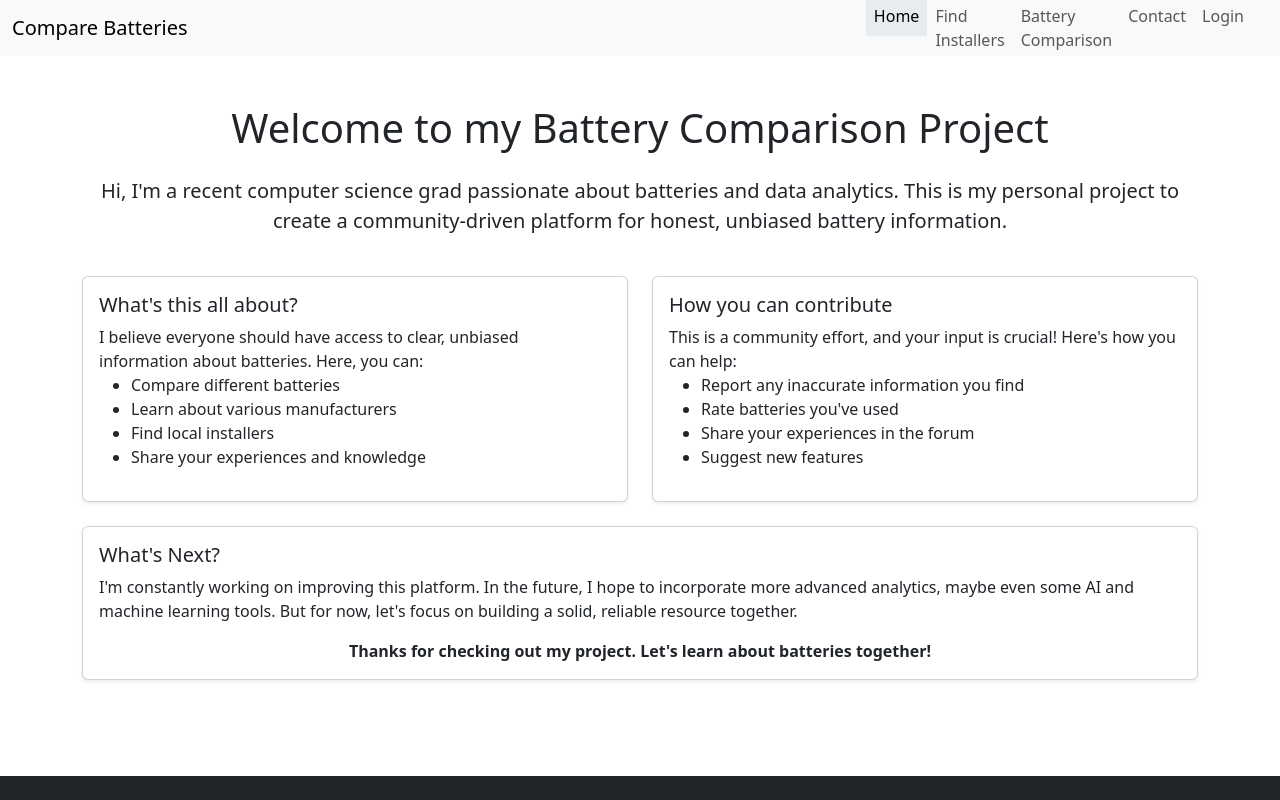
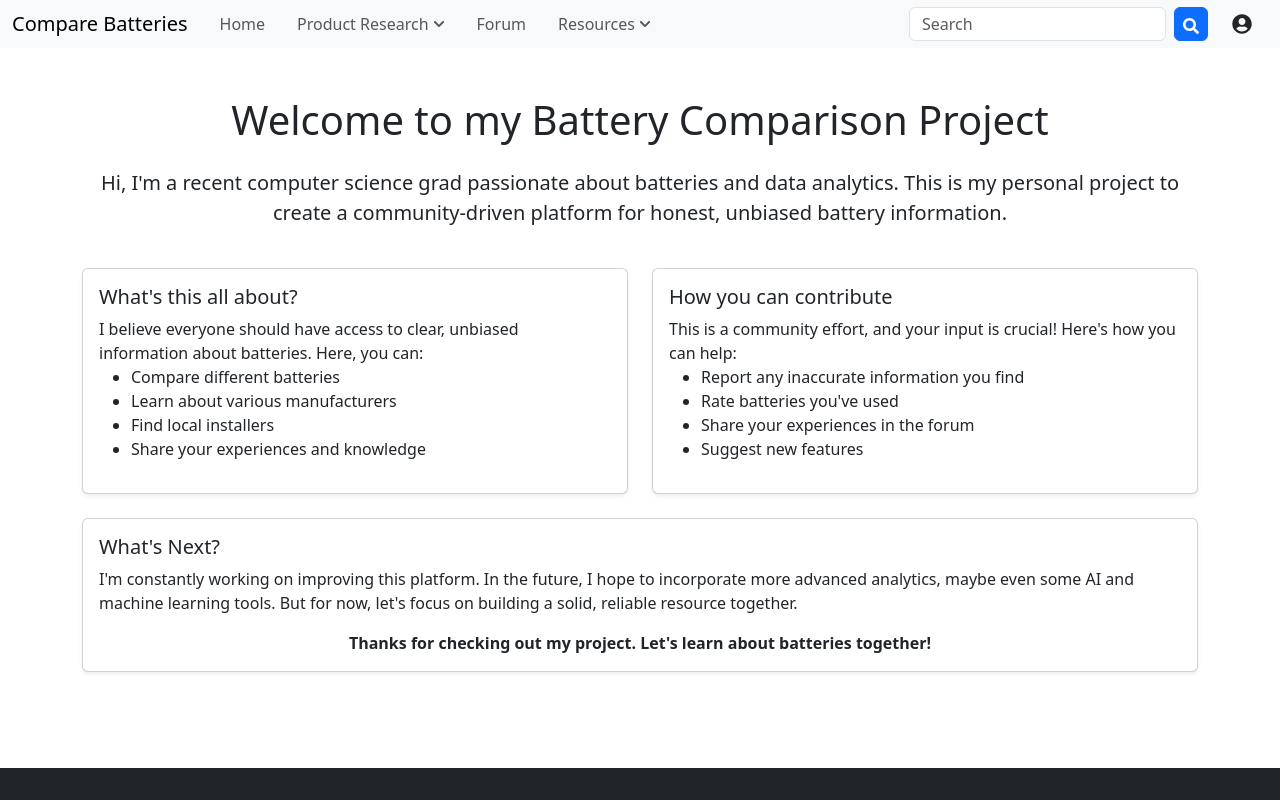
Before and after one commit to maroungrey/InstallersMap, a React (Create React App) app in the folder frontend/: page / in a window 1280 px wide. Shown: the top 800 px of the page. Built offline with nearby package versions, Linux system fonts and the light colour scheme; no server answers.

Commit message:
updated navbar but still needs a few tweaks

```diff
--- a/frontend/src/Components/Common/Navbar.jsx
+++ b/frontend/src/Components/Common/Navbar.jsx
@@ -1,93 +1,158 @@
 import React, { useState } from 'react';
-import {
-  MDBContainer,
-  MDBNavbar,
-  MDBNavbarBrand,
-  MDBNavbarToggler,
-  MDBIcon,
-  MDBNavbarNav,
-  MDBNavbarItem,
-  MDBNavbarLink,
-  MDBBtn,
-  MDBDropdown,
-  MDBDropdownToggle,
-  MDBDropdownMenu,
-  MDBDropdownItem,
-  MDBCollapse,
-} from 'mdb-react-ui-kit';
+import { useNavigate } from 'react-router-dom';
+import { useAuth } from '../../AuthContext';
+import { FaSearch, FaUserCircle, FaChevronDown } from 'react-icons/fa';
 
-export default function Navbar() {
-  const [openBasic, setOpenBasic] = useState(false);
+const NavigationBar = ({ isAdminLoggedIn, onAdminLogout }) => {
+  const [searchQuery, setSearchQuery] = useState('');
+  const [openDropdown, setOpenDropdown] = useState('');
+  const [isNavExpanded, setIsNavExpanded] = useState(false);
+  const { user, logout } = useAuth();
+  const navigate = useNavigate();
+
+  const handleSearchSubmit = (e) => {
+    e.preventDefault();
+    setSearchQuery('');
+  };
+
+  const handleProfileClick = () => {
+    navigate(`/user/${user}`);
+  };
+
+  const handleLogout = async () => {
+    try {
+      await logout();
+      navigate('/login');
+    } catch (error) {
+      console.error('Failed to logout. Please try again.');
+    }
+  };
+
+  const handleDropdown = (eventKey) => {
+    setOpenDropdown(openDropdown === eventKey ? '' : eventKey);
+  };
+
+  const toggleNav = () => {
+    setIsNavExpanded(!isNavExpanded);
+  };
 
   return (
-    <MDBNavbar expand='lg' light bgColor='light'>
-    <MDBContainer fluid>
-      <MDBNavbarBrand href='/'>Compare Batteries</MDBNavbarBrand>
+    <nav className="navbar navbar-expand-lg navbar-light bg-light py-1 sticky-top">
+      <div className="container-fluid">
+        <a className="navbar-brand py-0" href="/">Compare Batteries</a>
 
-      <MDBNavbarToggler
-        aria-controls='navbarSupportedContent'
-        aria-expanded='false'
-        aria-label='Toggle navigation'
-        onClick={() => setOpenBasic(!openBasic)}
-      >
-        <MDBIcon icon='bars' fas />
-      </MDBNavbarToggler>
+        <button
+          className={`navbar-toggler ${isNavExpanded ? 'expanded' : ''}`}
+          type="button"
+          onClick={toggleNav}
+          aria-controls="basic-navbar-nav"
+          aria-expanded={isNavExpanded}
+          aria-label="Toggle navigation"
+        >
+          <span className="navbar-toggler-icon">
+            <span></span>
+          </span>
+        </button>
 
-      <MDBCollapse navbar open={openBasic} className='justify-content-end'>
-        <MDBNavbarNav className='mr-auto mb-2 mb-lg-0'></MDBNavbarNav>
+        <div className={`navbar-collapse collapse ${isNavExpanded ? 'show' : ''}`} id="basic-navbar-nav">
+          <ul className="navbar-nav me-auto">
+            <li className="nav-item">
+              <a className="nav-link py-2" href="/">Home</a>
+            </li>
 
-        <div className='d-flex align-items-center'>
-          <MDBNavbarNav className='me-3'>
-            <MDBNavbarItem>
-              <MDBNavbarLink active aria-current='page' href='/'>
-                Home
-              </MDBNavbarLink>
-            </MDBNavbarItem>
-            <MDBNavbarItem>
-              <MDBNavbarLink href='/installers-map'>Find Installers</MDBNavbarLink>
-            </MDBNavbarItem>
-            <MDBNavbarItem>
-              <MDBNavbarLink href='/battery-comparison'>Battery Comparison</MDBNavbarLink>
-            </MDBNavbarItem>
-            <MDBNavbarItem>
-              <MDBNavbarLink href='/contact'>Contact</MDBNavbarLink>
-            </MDBNavbarItem>
-            <MDBNavbarItem>
-              <MDBNavbarLink href='/login'>Login</MDBNavbarLink>
-            </MDBNavbarItem>
+            <li className={`nav-item dropdown nav-dropdown ${openDropdown === 'products' ? 'show' : ''}`}>
+              <a
+                className="nav-link dropdown-toggle py-2"
+                href="#"
+                role="button"
+                onClick={() => handleDropdown('products')}
+                aria-expanded={openDropdown === 'products'}
+              >
+                <span className="d-flex align-items-center">
+                  Product Research
+                  <FaChevronDown className={`ms-1 dropdown-arrow ${openDropdown === 'products' ? 'rotated' : ''}`} />
+                </span>
+              </a>
+              <ul className={`dropdown-menu ${openDropdown === 'products' ? 'show' : ''}`}>
+                <li><a className="dropdown-item" href="/battery-comparison">Compare Batteries</a></li>
+                <li><a className="dropdown-item" href="/solar-panels-comparison">Compare Solar Panels</a></li>
+                <li><a className="dropdown-item" href="/inverters-comparison">Compare Inverters</a></li>
+                <li><a className="dropdown-item" href="/installers-map">Find Installers</a></li>
+              </ul>
+            </li>
 
-            {/* <MDBNavbarItem>
-              <MDBDropdown>
-                <MDBDropdownToggle tag='a' className='nav-link' role='button'>
-                  Dropdown
-                </MDBDropdownToggle>
-                <MDBDropdownMenu>
-                  <MDBDropdownItem link>Action</MDBDropdownItem>
-                  <MDBDropdownItem link>Another action</MDBDropdownItem>
-                  <MDBDropdownItem link>Something else here</MDBDropdownItem>
-                </MDBDropdownMenu>
-              </MDBDropdown>
-            </MDBNavbarItem> */}
+            <li className="nav-item">
+              <a className="nav-link py-2" href="/forum">Forum</a>
+            </li>
 
-            {/* <MDBNavbarItem>
-              <MDBNavbarLink disabled href='#' tabIndex={-1} aria-disabled='true'>
-                Disabled
-              </MDBNavbarLink>
-            </MDBNavbarItem> */}
-          </MDBNavbarNav>
+            <li className={`nav-item dropdown nav-dropdown ${openDropdown === 'resources' ? 'show' : ''}`}>
+              <a
+                className="nav-link dropdown-toggle py-2"
+                href="#"
+                role="button"
+                onClick={() => handleDropdown('resources')}
+                aria-expanded={openDropdown === 'resources'}
+              >
+                <span className="d-flex align-items-center">
+                  Resources
+                  <FaChevronDown className={`ms-1 dropdown-arrow ${openDropdown === 'resources' ? 'rotated' : ''}`} />
+                </span>
+              </a>
+              <ul className={`dropdown-menu ${openDropdown === 'resources' ? 'show' : ''}`}>
+                <li><a className="dropdown-item" href="/help">Help Center</a></li>
+                <li><a className="dropdown-item" href="/contact">Contact Us</a></li>
+                <li><hr className="dropdown-divider" /></li>
+                <li><a className="dropdown-item" href="/terms">Terms & Rules</a></li>
+                <li><a className="dropdown-item" href="/privacy">Privacy Policy</a></li>
+              </ul>
+            </li>
+          </ul>
 
-          {/* <form className='d-flex input-group'>
-            <input
-              type='search'
-              className='form-control'
-              placeholder='Type query'
-              aria-label='Search'
-            />
-            <MDBBtn color='primary'>Search</MDBBtn>
-          </form> */}
+          <div className="d-flex align-items-center search-container">
+            <form className="d-flex flex-grow-1 me-2" onSubmit={handleSearchSubmit}>
+              <input
+                type="search"
+                className="form-control me-2 py-1"
+                placeholder="Search"
+                value={searchQuery}
+                onChange={(e) => setSearchQuery(e.target.value)}
+              />
+              <button type="submit" className="btn btn-primary px-2 py-1">
+                <FaSearch />
+              </button>
+            </form>
+
+            <div className={`dropdown ${openDropdown === 'user' ? 'show' : ''}`}>
+              <a
+                className="nav-link py-2"
+                href="#"
+                role="button"
+                onClick={() => handleDropdown('user')}
+                aria-expanded={openDropdown === 'user'}
+              >
+                <FaUserCircle size={20} />
+              </a>
+              <ul className={`dropdown-menu dropdown-menu-end ${openDropdown === 'user' ? 'show' : ''}`}>
+                {user ? (
+                  <>
+                    <li><a className="dropdown-item" onClick={handleProfileClick}>Profile</a></li>
+                    <li><a className="dropdown-item" href="/dashboard">Dashboard</a></li>
+                    <li><hr className="dropdown-divider" /></li>
+                    <li><a className="dropdown-item" onClick={handleLogout}>Logout</a></li>
+                  </>
+                ) : (
+                  <>
+                    <li><a className="dropdown-item" href="/login">Login</a></li>
+                    <li><a className="dropdown-item" href="/register">Register</a></li>
+                  </>
+                )}
+              </ul>
+            </div>
+          </div>
         </div>
-      </MDBCollapse>
-    </MDBContainer>
-  </MDBNavbar>
+      </div>
+    </nav>
   );
-}
+};
+
+export default NavigationBar;
--- a/frontend/src/Styles/CustomStyles.css
+++ b/frontend/src/Styles/CustomStyles.css
@@ -348,3 +348,170 @@
   -webkit-box-orient: vertical;
   overflow: hidden;
 }
+
+
+
+/* NAVBAR */
+
+/* Navbar.css */
+/* Hide default dropdown arrows */
+.nav-dropdown .dropdown-toggle::after {
+  display: none !important;
+}
+
+/* Align all nav items */
+.navbar .nav-link,
+.navbar .dropdown-toggle {
+  height: 40px !important;
+  display: flex !important;
+  align-items: center !important;
+  padding: 0 1rem !important;
+}
+
+/* Dropdown animation */
+.dropdown-menu {
+  display: block;
+  visibility: hidden;
+  opacity: 0;
+  transform: translateY(-10px);
+  transition: all 0.2s ease-in-out;
+  margin: 0 !important; /* Remove bottom margin */
+}
+
+.show > .dropdown-menu {
+  visibility: visible;
+  opacity: 1;
+  transform: translateY(0);
+}
+
+/* Mobile styles */
+@media (max-width: 991px) {
+  .navbar-collapse {
+    background: #f8f9fa;
+    padding: 1rem;
+  }
+
+  /* Reset dropdown styles */
+  .nav-dropdown .dropdown-menu {
+    border: none !important;
+    background-color: transparent !important;
+    padding-left: 1rem !important;
+    transform: none !important;
+    transition: max-height 0.3s ease-in-out, opacity 0.2s ease-in-out;
+    max-height: 0;
+    display: block !important;
+    visibility: visible !important;
+    opacity: 0;
+    overflow: hidden;
+    position: static;
+    float: none;
+    padding-bottom: 0 !important;
+  }
+
+  .nav-dropdown.show .dropdown-menu {
+    max-height: 500px;
+    opacity: 1;
+  }
+
+  .nav-dropdown .dropdown-item {
+    padding: 0.5rem 0 !important;
+    background-color: transparent !important;
+  }
+
+  /* User dropdown specific styles */
+  .dropdown-menu-end {
+    position: absolute;
+    right: 0;
+    left: auto;
+    border: 1px solid rgba(0,0,0,.15) !important;
+    background-color: white !important;
+    padding: 0.5rem 0 !important;
+    transform: none !important;
+    transition: opacity 0.2s ease-in-out;
+  }
+
+  .search-container {
+    width: 100%;
+    margin-top: 1rem;
+  }
+
+  .search-container form {
+    flex: 1;
+  }
+
+  /* Toggler styles */
+  .navbar-toggler {
+    border: none;
+    padding: 0;
+    width: 40px;
+    height: 40px;
+    position: relative;
+    background: transparent;
+  }
+
+  .navbar-toggler:focus {
+    box-shadow: none;
+  }
+
+  /* Center the toggler icon container */
+  .navbar-toggler .navbar-toggler-icon {
+    background: none;
+    display: block;
+    width: 24px;
+    height: 24px;
+    position: absolute;
+    top: 50%;
+    left: 50%;
+    transform: translate(-50%, -50%);
+  }
+
+  /* Create the three lines */
+  .navbar-toggler .navbar-toggler-icon::before,
+  .navbar-toggler .navbar-toggler-icon::after,
+  .navbar-toggler .navbar-toggler-icon span {
+    content: '';
+    display: block;
+    position: absolute;
+    width: 24px;
+    height: 2px;
+    background-color: rgba(0, 0, 0, 0.55);
+    transition: all 0.3s ease-in-out;
+    left: 0;
+  }
+
+  /* Position the lines */
+  .navbar-toggler .navbar-toggler-icon::before {
+    top: 4px;
+  }
+
+  .navbar-toggler .navbar-toggler-icon span {
+    top: 11px;
+  }
+
+  .navbar-toggler .navbar-toggler-icon::after {
+    bottom: 4px;
+  }
+
+  /* X animation */
+  .navbar-toggler.expanded .navbar-toggler-icon::before {
+    transform: translateY(7px) rotate(45deg);
+  }
+
+  .navbar-toggler.expanded .navbar-toggler-icon span {
+    opacity: 0;
+  }
+
+  .navbar-toggler.expanded .navbar-toggler-icon::after {
+    transform: translateY(-7px) rotate(-45deg);
+  }
+}
+
+/* Dropdown arrow animation */
+.dropdown-arrow {
+  transition: transform 0.2s ease-in-out;
+  font-size: 12px;
+}
+
+.dropdown-arrow.rotated {
+  transform: rotate(180deg);
+}
```
